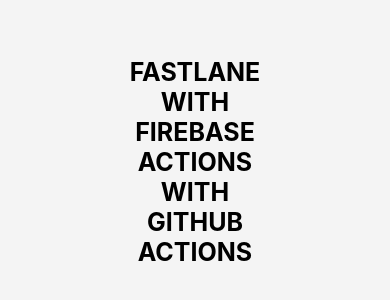
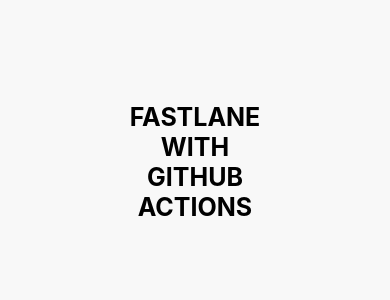
Before and after one commit to mehultnm/Firebase, a React Native app: screen / in a window 390 px wide. Shown: the part 260-560 px from the top of the page. Built offline with nearby package versions, Linux system fonts and the light colour scheme.

Commit message:
test14-6

```diff
--- a/App.js
+++ b/App.js
@@ -3,13 +3,10 @@
 
 const App =() => {
   return(
-      <View style={{backgroundColor:'#f4f4f4',alignItems:"center",justifyContent:"center",height:'100%',}}>
+      <View style={{backgroundColor:'#f8f8f8',alignItems:"center",justifyContent:"center",height:'100%',}}>
 
         <Text style={{color:'#000',fontSize:25,fontWeight:'700'}}>FASTLANE</Text>
         <Text style={{color:'#000',fontSize:25,fontWeight:'700'}}>WITH</Text>
-          <Text style={{color:'#000',fontSize:25,fontWeight:'700'}}>FIREBASE</Text>
-          <Text style={{color:'#000',fontSize:25,fontWeight:'700'}}>ACTIONS</Text>
-          <Text style={{color:'#000',fontSize:25,fontWeight:'700'}}>WITH</Text>
           <Text style={{color:'#000',fontSize:25,fontWeight:'700'}}>GITHUB</Text>
           <Text style={{color:'#000',fontSize:25,fontWeight:'700'}}>ACTIONS</Text>
       </View>
```
